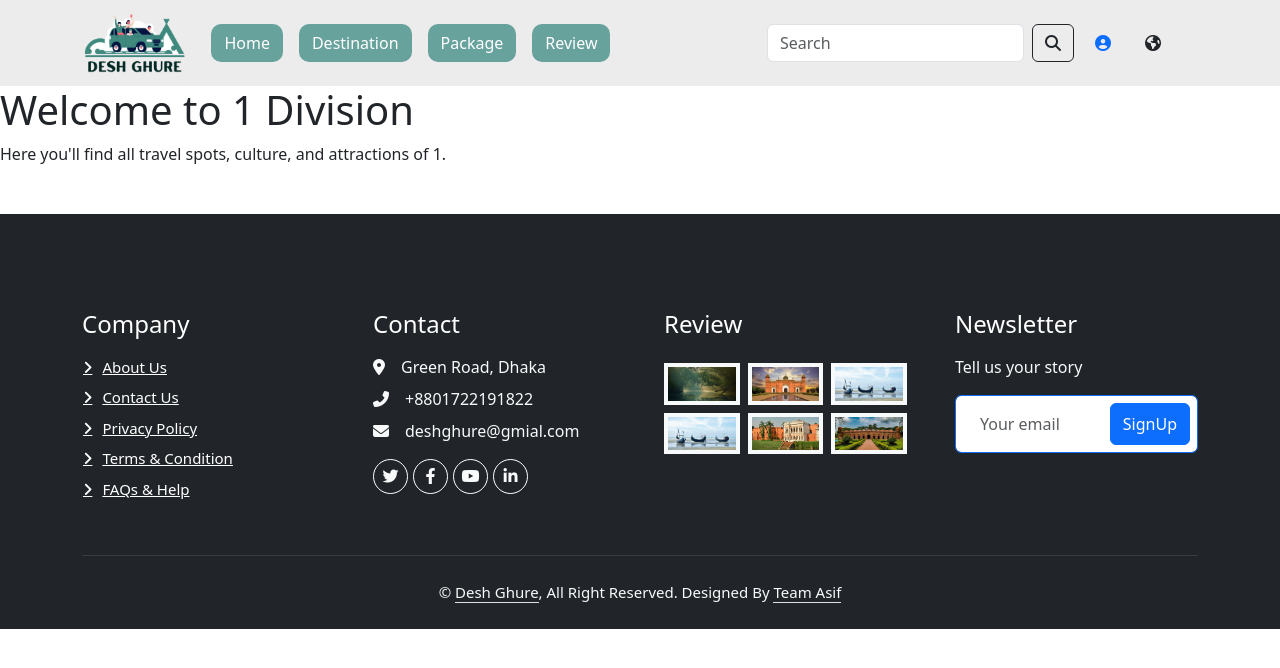
After one commit to AsifIqbal011/DeshGhure, a Django app: page /division/1/ in a window 1280 px wide. The commit adds this page. Shown: the top 668 px of the page. Run offline with Django 5.2, Linux system fonts and the light colour scheme.

Commit message:
dynamic location page added

```diff
--- a/Test/urls.py
+++ b/Test/urls.py
@@ -31,6 +31,7 @@ urlpatterns = [
     path('review_post/', t_views.review_post, name='review_post'),  # Profile Page
     path('login/', t_views.login_view, name='login'),  # login Page
     path('registration/', t_views.registration, name='registration'),  # registration Page
+    path('division/<str:name>/', t_views.division_detail, name='division_detail'),
 ]
 
 if settings.DEBUG:
--- a/TestApp/views.py
+++ b/TestApp/views.py
@@ -84,3 +84,7 @@ def review_post(request):
     reviews=Review.objects.all()
     context={'reviews': reviews}
     return render(request, template_name='TestApp/review_post.html',context=context)
+
+def division_detail(request, name):
+    context={'division': name.capitalize()}
+    return render(request, template_name='TestApp/division_detail.html',context=context)
--- /dev/null
+++ b/template/TestApp/division_detail.html
@@ -0,0 +1,6 @@
+{%extends 'base.html' %}
+{% block content%}
+{% load static %}
+<h1>Welcome to {{ division }} Division</h1>
+<p>Here you'll find all travel spots, culture, and attractions of {{ division }}.</p>
+{% endblock%}
```
Also changed, not shown: template/TestApp/home.html (+11 -2 lines), TestApp/static/images/home/2d_map.svg (added), TestApp/static/images/home/bd_map.png (added).
